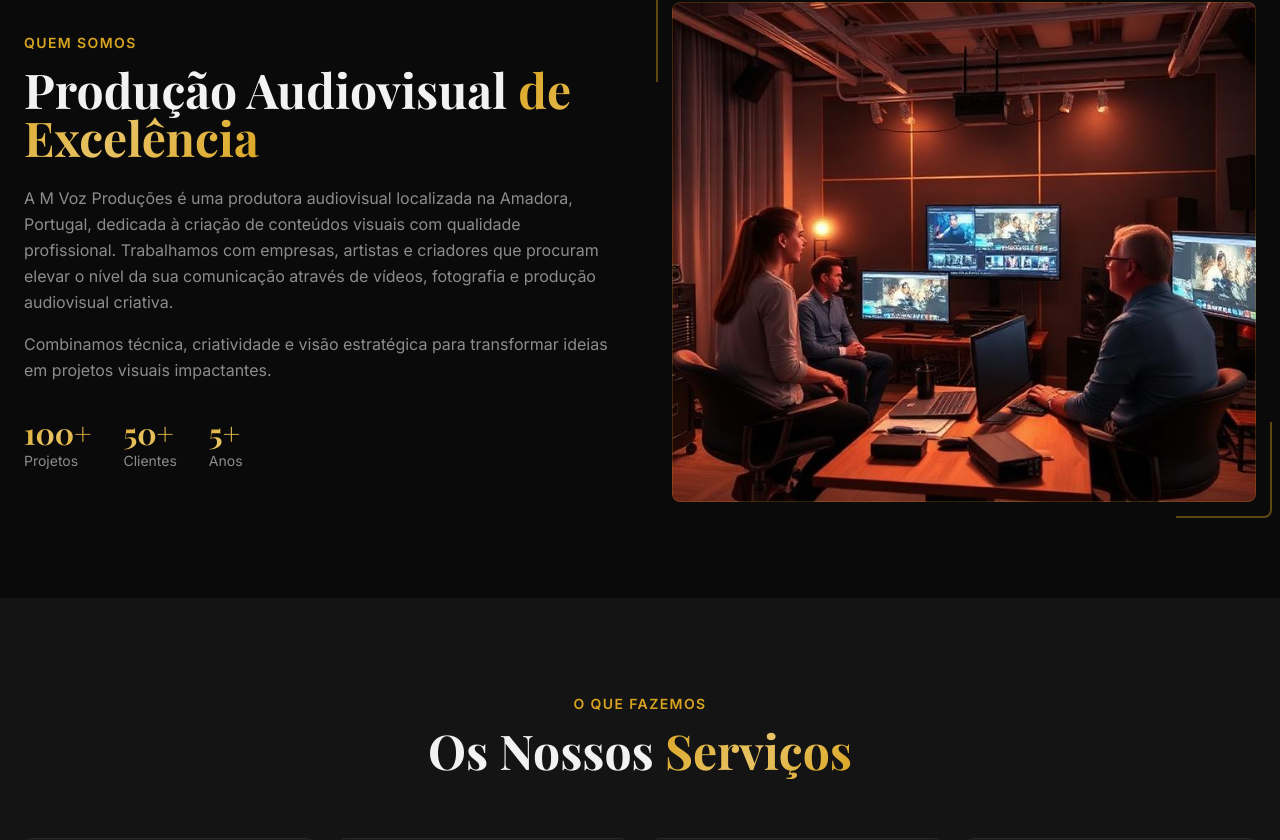
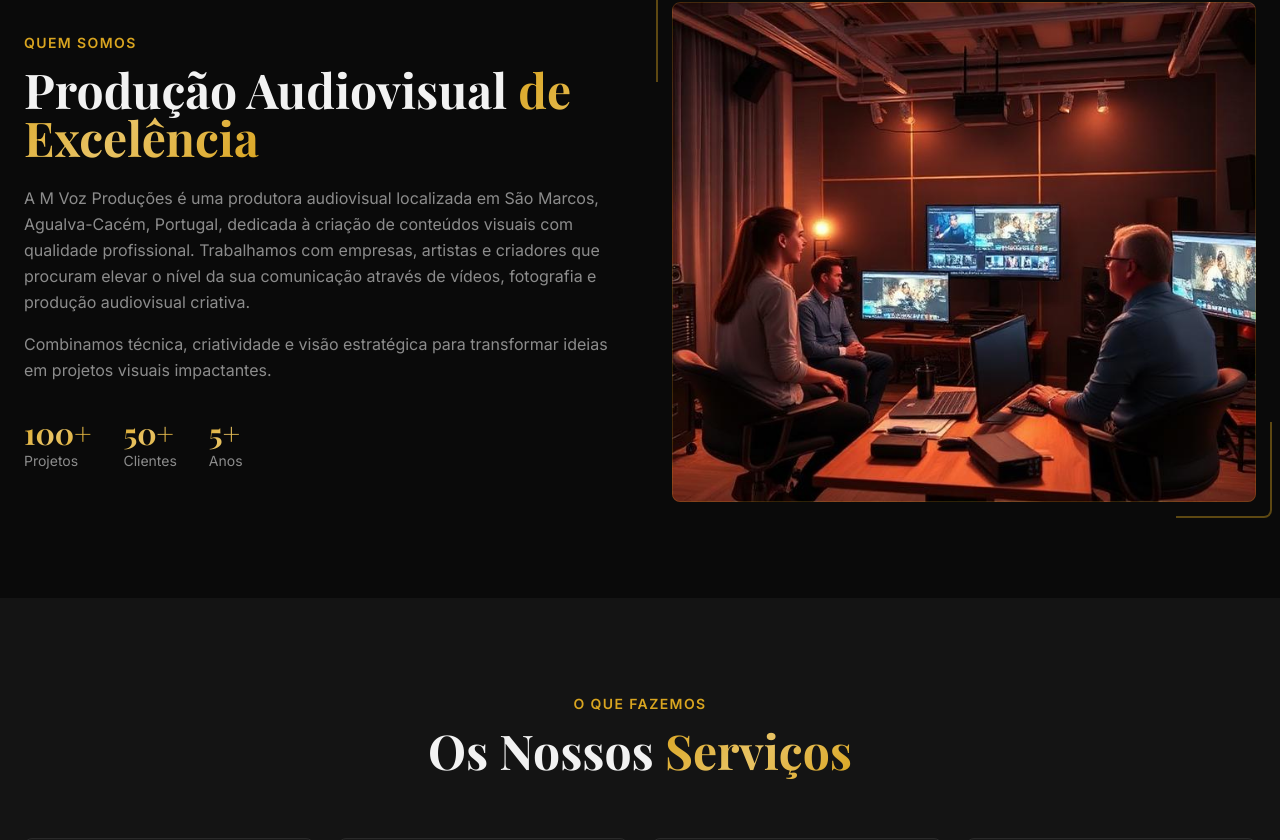
Before and after one commit to wendellamoriim/mvoz-producoes, a React (Vite) app: page / in a window 1280 px wide. Shown: the part 894-1734 px from the top of the page. Built offline with nearby package versions, Linux system fonts and the light colour scheme; the HTML template or start-up script is replaced by a standard one; a web font is replaced by a local one.

Commit message:
fix: atualizar endereco para Rua da Bela Vista em Agualva-Cacem

```diff
--- a/src/components/AboutSection.tsx
+++ b/src/components/AboutSection.tsx
@@ -17,7 +17,7 @@ const AboutSection = () => {
               Produção Audiovisual <span className="text-gradient-gold">de Excelência</span>
             </h2>
             <p className="text-muted-foreground leading-relaxed mb-4 font-sans">
-              A M Voz Produções é uma produtora audiovisual localizada na Amadora, Portugal, dedicada à criação de conteúdos visuais com qualidade profissional. Trabalhamos com empresas, artistas e criadores que procuram elevar o nível da sua comunicação através de vídeos, fotografia e produção audiovisual criativa.
+              A M Voz Produções é uma produtora audiovisual localizada em São Marcos, Agualva-Cacém, Portugal, dedicada à criação de conteúdos visuais com qualidade profissional. Trabalhamos com empresas, artistas e criadores que procuram elevar o nível da sua comunicação através de vídeos, fotografia e produção audiovisual criativa.
             </p>
             <p className="text-muted-foreground leading-relaxed font-sans">
               Combinamos técnica, criatividade e visão estratégica para transformar ideias em projetos visuais impactantes.
--- a/src/components/ContactsSection.tsx
+++ b/src/components/ContactsSection.tsx
@@ -29,7 +29,7 @@ const ContactsSection = () => {
               {
                 icon: MapPin,
                 title: "Morada",
-                lines: ["Av. Movimento das Forças Armadas 8", "Amadora, Portugal"],
+                lines: ["Rua da Bela Vista, Alto da Bela Vista", "São Marcos, 2735-184 Agualva-Cacém, Portugal"],
               },
               {
                 icon: Mail,
@@ -91,7 +91,7 @@ const ContactsSection = () => {
             className="rounded-lg overflow-hidden border border-border h-[400px]"
           >
             <iframe
-              src="https://www.google.com/maps/embed?pb=!1m18!1m12!1m3!1d3111.4!2d-9.23!3d38.75!2m3!1f0!2f0!3f0!3m2!1i1024!2i768!4f13.1!3m3!1m2!1s0x0%3A0x0!2zMzjCsDQ1JzAwLjAiTiA5wrAxMyc0OC4wIlc!5e0!3m2!1spt-PT!2spt!4v1"
+              src="https://maps.google.com/maps?q=Rua+da+Bela+Vista,+Alto+da+Bela+Vista,+S%C3%A3o+Marcos,+2735-184+Agualva-Cac%C3%A9m&t=&z=15&ie=UTF8&iwloc=&output=embed"
               width="100%"
               height="100%"
               style={{ border: 0 }}
```
